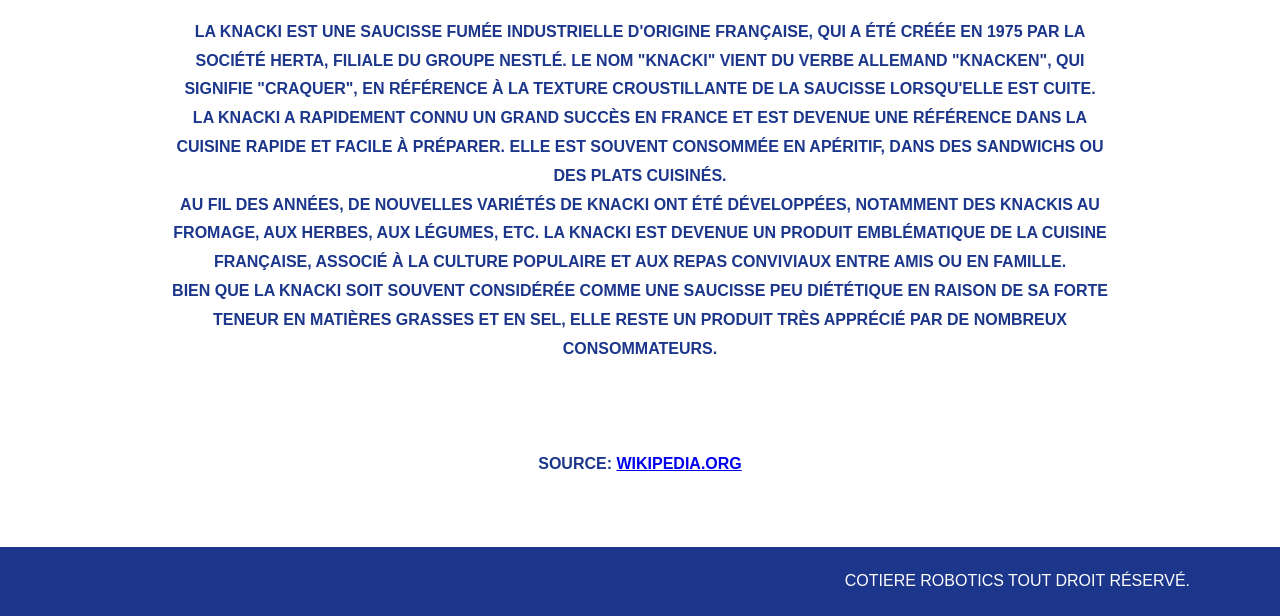
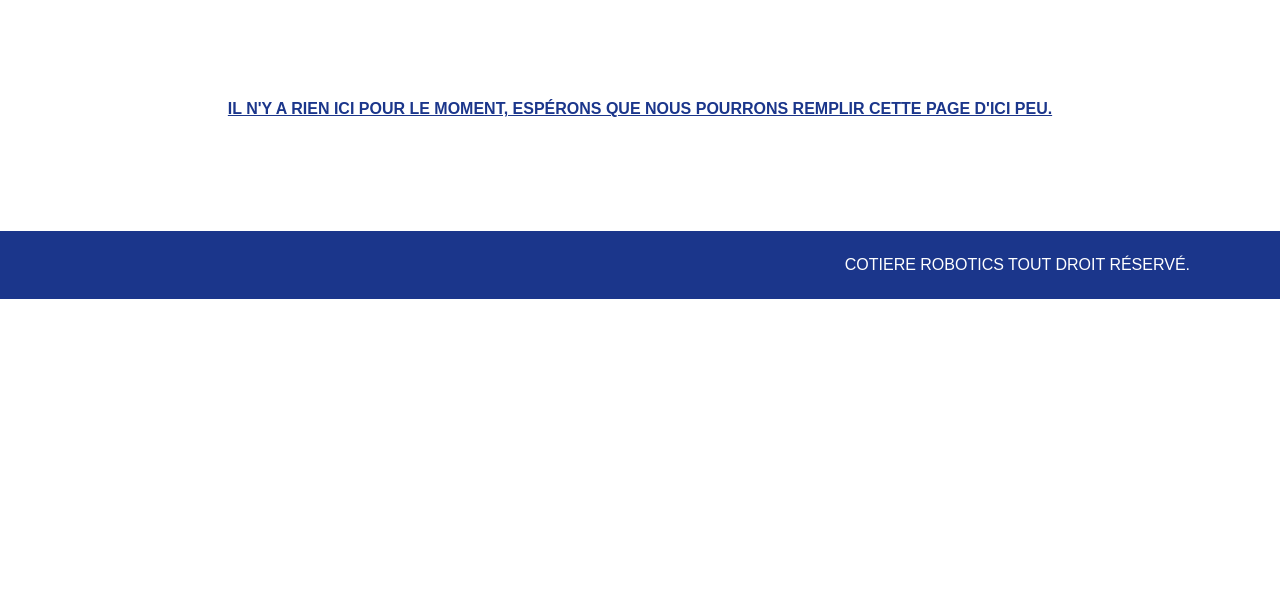
Before and after one commit to WoXille/site_cotiererobotics, a plain HTML site: page APROPOS.html in a window 1280 px wide. Shown: the part 780-1396 px from the top of the page. After the commit the page ends 1079 px from the top, so only its background shows below. Drawn offline with Linux system fonts and the light colour scheme; a web font is replaced by a local one.

Commit message:
Petit oubli, corrigé

```diff
--- a/APROPOS.html
+++ b/APROPOS.html
@@ -31,21 +31,15 @@
                 <span class="textbg"> LA CREATION DE LA KNACKI </span>
             </div>
         </section>
-        <section class="section">
-        <p>La knacki est une saucisse fumée industrielle d'origine française, qui a été créée en 1975 par la société Herta, filiale du groupe Nestlé. Le nom "knacki" vient du verbe allemand "knacken", qui signifie "craquer", en référence à la texture croustillante de la saucisse lorsqu'elle est cuite.<br>
-
-            La knacki a rapidement connu un grand succès en France et est devenue une référence dans la cuisine rapide et facile à préparer. Elle est souvent consommée en apéritif, dans des sandwichs ou des plats cuisinés.<br>
-
-            Au fil des années, de nouvelles variétés de knacki ont été développées, notamment des knackis au fromage, aux herbes, aux légumes, etc. La knacki est devenue un produit emblématique de la cuisine française, associé à la culture populaire et aux repas conviviaux entre amis ou en famille.<br>
-
-            Bien que la knacki soit souvent considérée comme une saucisse peu diététique en raison de sa forte teneur en matières grasses et en sel, elle reste un produit très apprécié par de nombreux consommateurs.<br>
-            <br>
-            <br>
-            <br>
-            source: <a href="https://fr.wikipedia.org/">wikipedia.org</a></p>
-        </section>
     </section>
-    <br>
+    <section class="section">
+        <br>
+        <br>
+        <p><u><b>Il n'y a rien ici pour le moment, espérons que nous pourrons remplir cette page d'ici peu.</b></u><br>
+        <br>
+        <br>
+        <br>
+    </section>
     <section class="BDP">
         <span class="bai-jamjuree-extralight" style="color: white;"><p>COTIERE robotics tout droit réservé.</p></span>
     </section>
```
